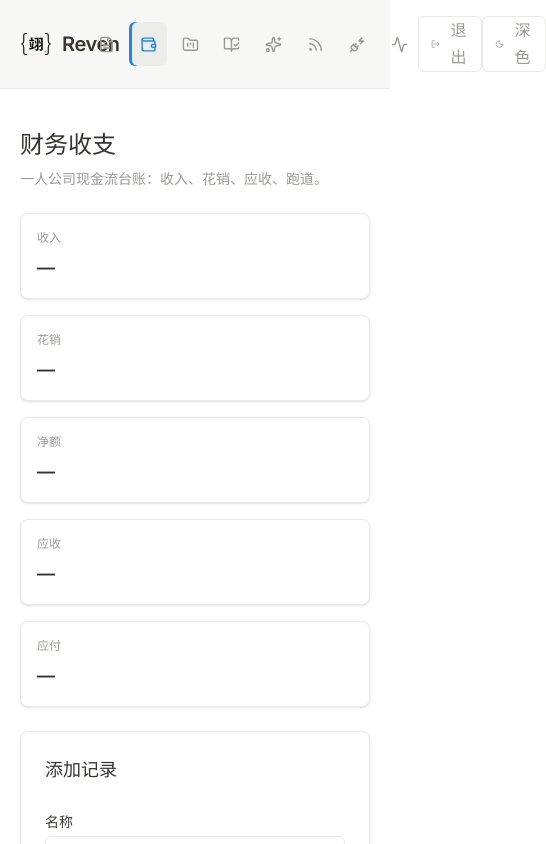
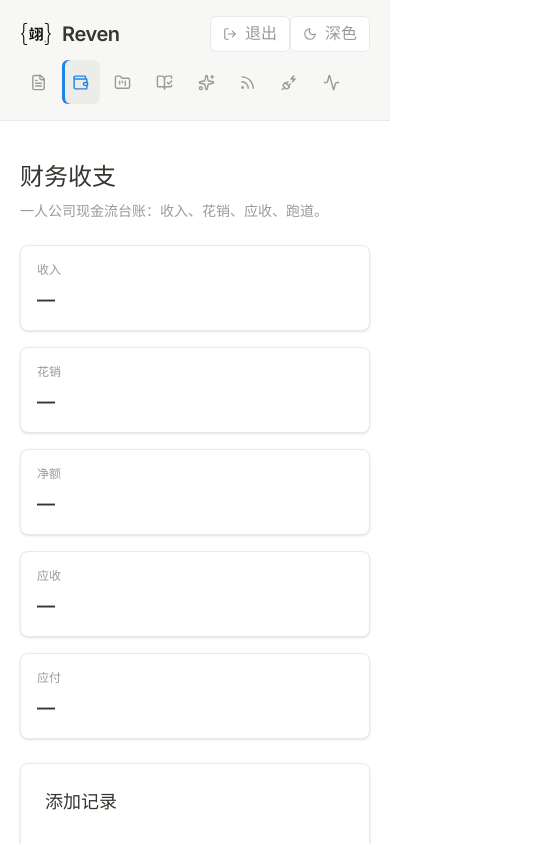
Before and after one commit to wangyiyang/Reven, a React (Vite) app in the folder web/: page /finance in a window 390 px wide. Shown: the top 844 px of the page, 546 px wide, since content can reach past the window. Built offline with nearby package versions, Linux system fonts and the light colour scheme; no server answers.

Commit message:
fix: 移动端壳层头部横向溢出
390px 视口下导航图标行(330px)+工具按钮(128px)超出宽度，
导致整页出现横向滚动条(scrollWidth 546)。头部改为允许换行，
导航在移动端独占一行并可横向滚动，桌面端布局不变。

```diff
--- a/web/src/components/app-shell.tsx
+++ b/web/src/components/app-shell.tsx
@@ -32,13 +32,13 @@
   return (
     <div className="min-h-screen lg:grid lg:grid-cols-[15rem_1fr]">
       <aside className="z-20 border-b border-[var(--line)] bg-[var(--panel)] lg:sticky lg:top-0 lg:h-screen lg:border-r lg:border-b-0">
-        <div className="flex h-full items-center justify-between px-5 py-4 lg:flex-col lg:items-stretch lg:px-6 lg:py-8">
+        <div className="flex h-full flex-wrap items-center justify-between gap-x-3 gap-y-2 px-5 py-4 lg:flex-col lg:flex-nowrap lg:items-stretch lg:px-6 lg:py-8">
           <NavLink aria-label="Reven 首页" className="group flex items-center gap-2.5" to="/articles">
             <img alt="" className="h-8 w-8 dark:hidden" src="/brand/yixing-logo-v2-master.svg" />
             <img alt="" className="hidden h-8 w-8 dark:block" src="/brand/yixing-logo-v2-mono-white.svg" />
             <span className="text-xl font-semibold tracking-[-0.02em]">Reven</span>
           </NavLink>
-          <nav aria-label="内容工作台主导航" className="lg:my-auto">
+          <nav aria-label="内容工作台主导航" className="order-last w-full overflow-x-auto lg:order-none lg:my-auto lg:w-auto lg:overflow-visible">
             <ul className="flex gap-1 lg:flex-col lg:gap-2">
               {navigation.map(({ to, label, icon: Icon, end }) => (
                 <li key={to}>
```
Also changed, not shown: 1 other file (tests, documents, lock files or other folders).
